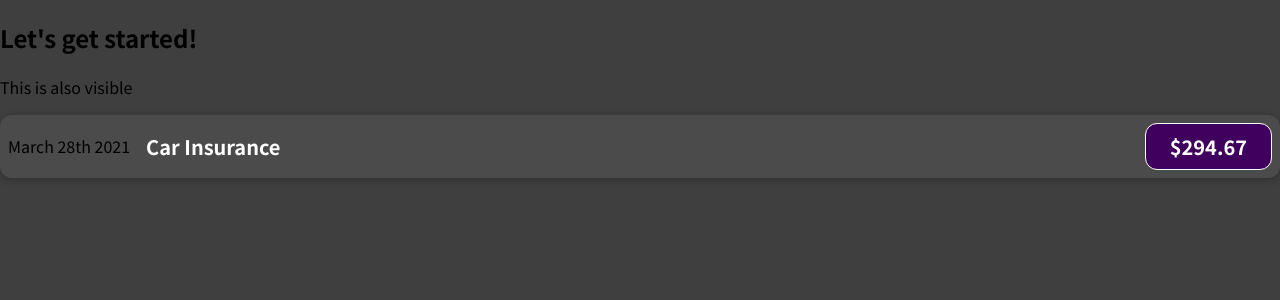
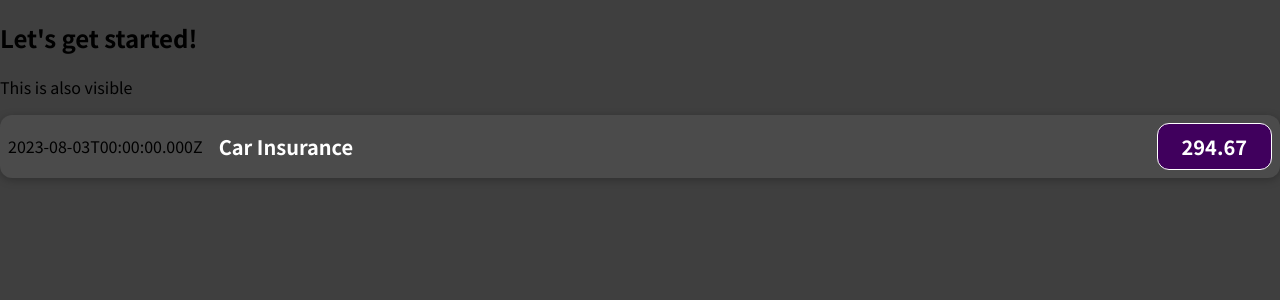
Before and after one commit to kaluczadzsi/react-archive, a JavaScript app in the folder react-basics-and-working-with-components/: page / in a window 1280 px wide. Shown: the top 300 px of the page. Built offline with nearby package versions, Linux system fonts and the light colour scheme.

Commit message:
Outputtin dynamic data

```diff
--- a/react-basics-and-working-with-components/src/components/ExpenseItem.js
+++ b/react-basics-and-working-with-components/src/components/ExpenseItem.js
@@ -1,12 +1,16 @@
 import './ExpenseItem.css';
 
 function ExpenseItem() {
+  const expenseDate = new Date(2023, 7, 3);
+  const expenseTitle = 'Car Insurance';
+  const expenseAmount = 294.67;
+
   return (
     <div className="expense-item">
-      <div>March 28th 2021</div>
+      <div>{expenseDate.toISOString()}</div>
       <div className="expense-item__description">
-        <h2>Car Insurance</h2>
-        <div className="expense-item__price">$294.67</div>
+        <h2>{expenseTitle}</h2>
+        <div className="expense-item__price">{expenseAmount}</div>
       </div>
     </div>
   );
```
